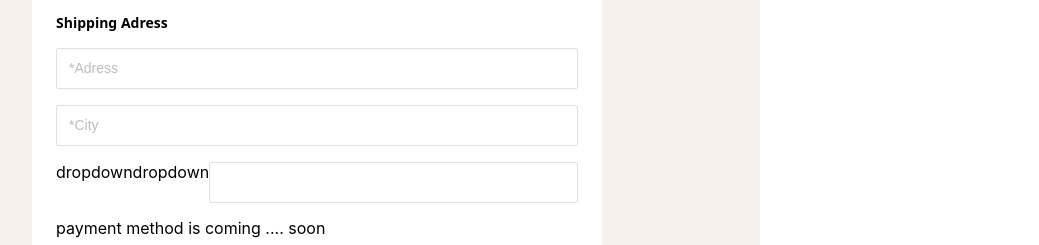
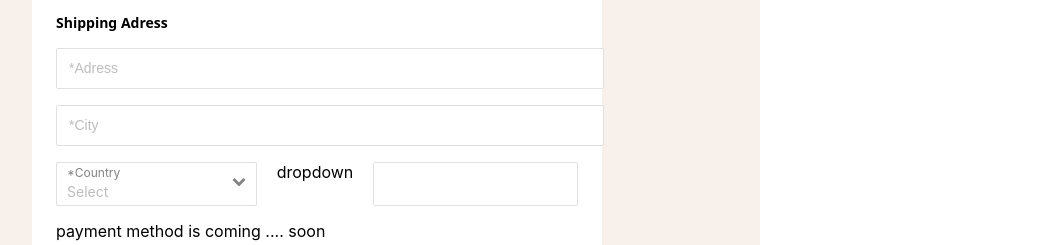
Before and after one commit to vadimsharanov/commerce-core-task, a React (Create React App) app: page / in a window 1280 px wide. Shown: the part 707-952 px from the top of the page, without its empty margins (8-1047 px from the left). Built offline with nearby package versions, Linux system fonts and the light colour scheme.

Commit message:
dropdown in progress

```diff
--- /dev/null
+++ b/src/components/payment/dropDown/dropDown.jsx
@@ -0,0 +1,70 @@
+import React, { useEffect, useRef, useState } from "react";
+import "./dropDown.scss";
+const DropDown = () => {
+  const [open, setOpen] = useState(false);
+
+  const openDropDown = (e) => {
+    e.preventDefault();
+    if (open) {
+      setOpen(false);
+    }
+    if (!open) {
+      setOpen(true);
+    }
+  };
+  useEffect(() => {
+    const myshka = (e) => {
+      if (e.target.parentNode !== ref.current) {
+        // setOpen(false);
+      }
+    };
+    document.addEventListener("mousedown", myshka);
+    return () => {
+      document.removeEventListener("mousedown", myshka);
+    };
+  }, [open]);
+  const ref = useRef("");
+  return (
+    <div className='dropdown' onClick={openDropDown}>
+      <div className='dropdown-button'>
+        <div className='dropdown-title'>
+          <span>*Country</span>
+          <span className='dropdown-title-select'>Select</span>
+        </div>
+      </div>
+      <div className='dropdown-arrow'>
+        <i
+          style={{ transform: open ? "" : "rotate(180deg)" }}
+          className='fa fa-chevron-up'
+          aria-hidden='true'></i>
+      </div>
+      {/* <button onClick={openDropDown} className='dropdown-button'>
+        Apie mus
+      </button> */}
+      {open && (
+        <div className='apie-mus-dropdown-all-levels'>
+          <div className='apie-mus-first-level'>
+            <span className='with-icon'>Kaip veikia Vinted?</span>
+            <span>Programėlė</span>
+            <span>Pagalba</span>
+            <span>Aktualu</span>
+            <span>Programėlė</span>
+            <span>Pagalba</span>
+            <span>Aktualu</span>
+            <span>Programėlė</span>
+            <span>Pagalba</span>
+            <span>Aktualu</span>
+            <span>Programėlė</span>
+            <span>Pagalba</span>
+            <span>Aktualu</span>
+            <span>Programėlė</span>
+            <span>Pagalba</span>
+            <span>Aktualu</span>
+          </div>
+        </div>
+      )}
+    </div>
+  );
+};
+
+export default DropDown;
--- /dev/null
+++ b/src/components/payment/dropDown/dropDown.scss
@@ -0,0 +1,73 @@
+.dropdown {
+  display: flex;
+  flex-direction: row;
+  width: 100%;
+  border: 1px solid #e0e0e0;
+  border-radius: 2px;
+  padding: 2px 10px 5px 10px;
+  align-items: center;
+  position: relative;
+  .dropdown-arrow {
+    color: #828282;
+    font-size: 14px;
+  }
+  .dropdown-button {
+    display: flex;
+    justify-content: space-between;
+    width: 100%;
+    align-items: center;
+    font-size: 12px;
+    color: #828282;
+    .dropdown-title {
+      display: flex;
+      flex-direction: column;
+      gap: 3px;
+      .dropdown-title-select {
+        font-size: 14px;
+        color: #bdbdbd;
+      }
+    }
+  }
+}
+
+////
+.apie-mus-dropdown-all-levels {
+  position: absolute;
+  left: 0;
+  top: 50px;
+  display: flex;
+  flex-direction: row;
+  background-color: #fff;
+  box-shadow: 0 8px 24px rgba(#111111, 0.24);
+  // width: 37%;
+  color: #666666;
+  overflow: scroll;
+  height: 300px;
+}
+
+.apie-mus-first-level {
+  display: flex;
+  flex-direction: column;
+  font-size: 14px;
+  gap: 10px;
+  // border-right: 1px solid #ececec;
+  span:hover {
+    background-color: #fafafa;
+  }
+  span {
+    padding: 9px 8px 9px 8px;
+    // padding-left: 40px;
+    i {
+      position: absolute;
+      left: 15px;
+    }
+  }
+}
+
+.apie-mus-first-level-div {
+  font-size: 20px;
+  color: #acacac;
+}
+.moterims-dropdown {
+  overflow: auto;
+}
--- a/src/components/payment/payment.jsx
+++ b/src/components/payment/payment.jsx
@@ -1,4 +1,5 @@
 import React from "react";
+import DropDown from "./dropDown/dropDown";
 import "./payment.scss";
 
 const Payment = () => {
@@ -28,8 +29,8 @@ const Payment = () => {
           <div>
             <input placeholder='*City' type='text' />
           </div>
-          <div>
-            <span>dropdown</span>
+          <div className='dropdown-section'>
+            <DropDown></DropDown>
             <span>dropdown</span>
             <input type='text' />
           </div>
--- a/src/components/payment/payment.scss
+++ b/src/components/payment/payment.scss
@@ -13,9 +13,6 @@
       display: flex;
       flex-direction: column;
       gap: 16px;
-      div {
-        display: flex;
-      }
       .customer-information-title {
         display: flex;
         flex-direction: column;
@@ -38,6 +35,10 @@
       }
     }
     .shipping-adress {
+      .dropdown-section {
+        display: flex;
+        gap: 20px;
+      }
     }
   }
 }
--- a/src/components/variants/variants.scss
+++ b/src/components/variants/variants.scss
@@ -34,7 +34,7 @@
         gap: 5px;
         font-weight: 700;
 
-        i {
+        .change-arrow {
           font-size: 16px;
           display: flex;
           align-self: end;
```
